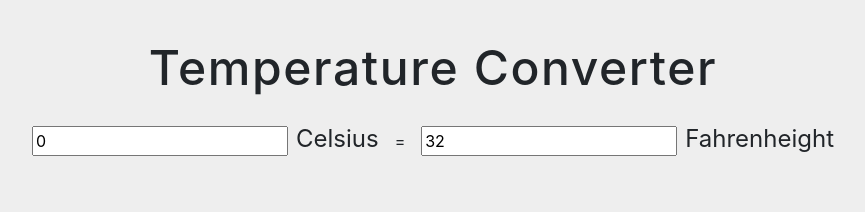
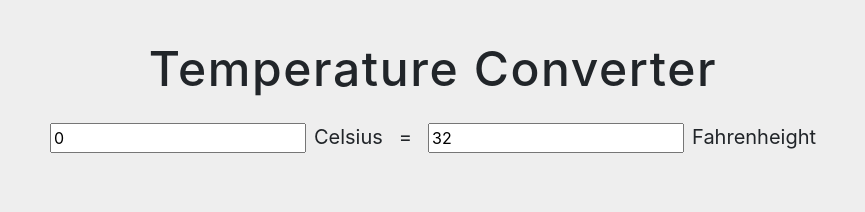
Before and after one commit to alexcyrus/react-guis, a React (Create React App) app: page / in a window 1280 px wide. Shown: the part 1900-2112 px from the top of the page, without its empty margins (207-1072 px from the left). Built offline with nearby package versions, Linux system fonts and the light colour scheme.

Commit message:
update styles

```diff
--- a/src/App.css
+++ b/src/App.css
@@ -4,6 +4,10 @@ body {
 
 a {
   text-decoration: none;
+}
+
+label {
+  font-size: 1.25rem;
 }
 
 /* Slider Navigation */
@@ -120,7 +124,16 @@ a {
   display: contents;
 }
 .tempContainer span {
-  margin: 0.5rem 1rem;
+  font-size: 1.25rem;
+  margin: 0 1rem;
+}
+
+/* Flight Booker */
+.flightContainer .flightOptions {
+  margin-bottom: 1rem;
+}
+.flightContainer .bookButton button {
+  width: 100%;
 }
 
 /* Timer */
@@ -138,6 +151,12 @@ a {
 .crudContainer .userForm label, .crudContainer .userForm input {
   margin-right: 0.5rem;
 }
+.crudContainer .userTable {
+  float: left;
+}
+.crudContainer .userTable label, input {
+  margin-right: 0.5rem;
+}
 .crudContainer .userTable button {
   margin: 0.25rem;
 }
--- a/src/components/CRUD.js
+++ b/src/components/CRUD.js
@@ -10,7 +10,6 @@ const CRUD = () => {
 		{ id: 2, name: 'Max', surname: 'Mustermann' },
 		{ id: 3, name: 'Roman', surname: 'Tisch' },
 	]
-
 	const initialFormState = { id: null, name: '', surname: '' }
 
 	// Setting state
@@ -19,13 +18,15 @@ const CRUD = () => {
 	const [ currentUser, setCurrentUser ] = useState(initialFormState)
 	const [ editing, setEditing ] = useState(false)
 
+  // Filtering users
 	const filterUsers = (e) => {
-	const myUsers = users.filter(user => {
-	const regex = new RegExp(`^${e.target.value}`, 'gi')
-	return user.name.match(regex) || user.surname.match(regex)
-})
-setFilteredUsers(myUsers)
+	  const myUsers = users.filter(user => {
+	    const regex = new RegExp(`^${e.target.value}`, 'gi')
+	    return user.name.match(regex) || user.surname.match(regex)
+    })
+  setFilteredUsers(myUsers)
 	}
+
 	// CRUD operations
 	const addUser = user => {
 		user.id = users.length + 1
@@ -53,7 +54,6 @@ setFilteredUsers(myUsers)
 
 	return (
     <div className='crudContainer'>
-				<input type="text" placeholder="search users" onChange={filterUsers} />
       <div className='userForm'>
         {editing ? (
           <Fragment>
@@ -71,6 +71,8 @@ setFilteredUsers(myUsers)
         )}
       </div>
       <div className='userTable'>
+        <label>Filter prefix:</label>
+        <input type="text" onChange={filterUsers} />
         <UserTable filteredUsers={filteredUsers} users={users} editRow={editRow} deleteUser={deleteUser} />
       </div>
     </div>
--- a/src/components/FlightBooker.js
+++ b/src/components/FlightBooker.js
@@ -1,10 +1,10 @@
 import React, { useState } from 'react';
+import moment from 'moment';
 import Dropdown from 'react-dropdown';
 import 'react-dropdown/style.css';
 import DatePicker from 'react-datepicker';
 import "react-datepicker/dist/react-datepicker.css";
 import Button from 'react-bootstrap/Button';
-import moment from 'moment'
 
 function FlightBooker() {
   const options = [
@@ -24,16 +24,17 @@ function FlightBooker() {
   const handleAlert = () => {
    const formattedStartDate =  moment(startDate).format('MMMM Do YYYY');
    const formattedEndDate =  moment(endDate).format('MMMM Do YYYY');
-    if(status === "one-way flight"){
+    if (status === "one-way flight"){
       alert(`You have booked a one-way flight on ${formattedStartDate}.`)
-    }else{
+    }
+    else {
       alert(`You have booked a round-trip flight from ${formattedStartDate} to ${formattedEndDate}.`)
     }
-
   }
 
   return (
-    <div>
+    <div className="flightContainer">
+      <div className="flightOptions">
         <Dropdown
           options={options}
           value={defaultOption}
@@ -45,12 +46,15 @@ function FlightBooker() {
           onChange = {date => setStartDate(date)}
           minDate = {new Date()}
         />
-     {status === "return flight" ?  <DatePicker
+        {status === "return flight" ? <DatePicker
           selected = {endDate}
           onChange = {date => setEndDate(date)}
           minDate = {new Date()}
         /> : "" }
+      </div>
+      <div className="bookButton">
         <Button onClick={() => {handleAlert()}}>Book</Button>
+      </div>
     </div>
   );
 }
--- a/src/components/TemperatureConverter.js
+++ b/src/components/TemperatureConverter.js
@@ -33,14 +33,14 @@ class TemperatureConverter extends Component {
       <div className='tempContainer'>
         <fieldset>
           <input value={celsius} onChange={this.tempC} />
-          <legend>Celsius</legend>
+          <label>Celsius</label>
         </fieldset>
 
         <span>=</span>
 
         <fieldset>
           <input value={fahrenheight} onChange={this.tempF} />
-          <legend>Fahrenheight</legend>
+          <label>Fahrenheight</label>
         </fieldset>
       </div>
     );
--- a/src/components/UserTable.js
+++ b/src/components/UserTable.js
@@ -12,6 +12,7 @@ const UserTable = props => (
             <td>
               <Button
                 variant="secondary"
+                size="sm"
                 onClick={() => {
                   props.editRow(user)
                 }}
@@ -20,6 +21,7 @@ const UserTable = props => (
               </Button>
               <Button
                 variant="danger"
+                size="sm"
                 onClick={() => props.deleteUser(user.id)}
               >
                 Delete
```
Lines whose indentation alone changed are shown as unchanged.
